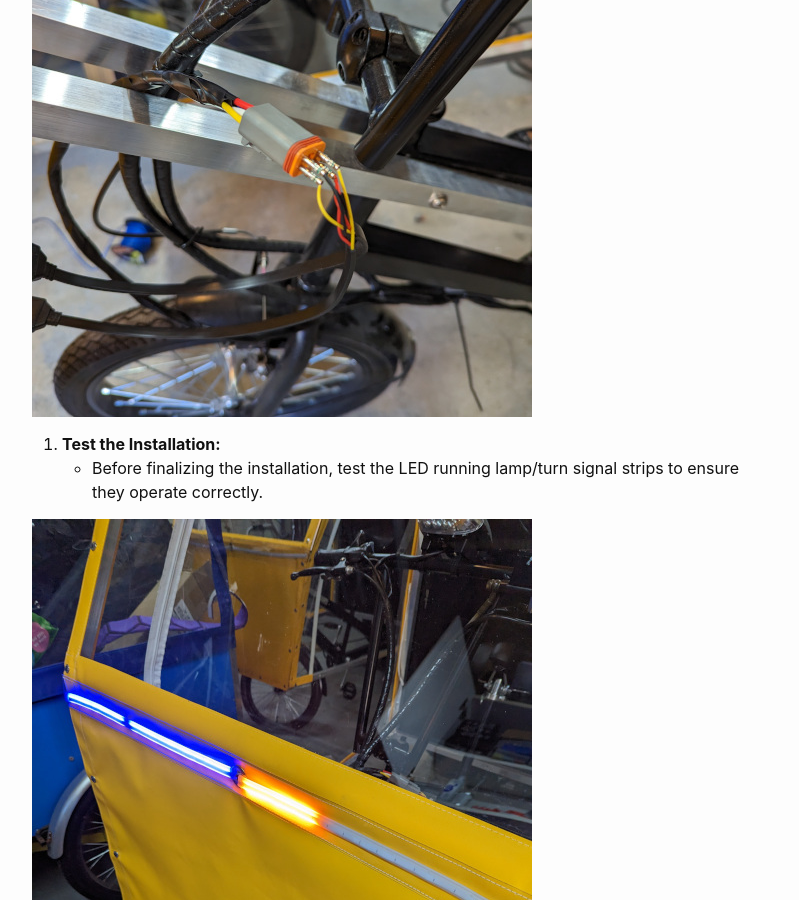
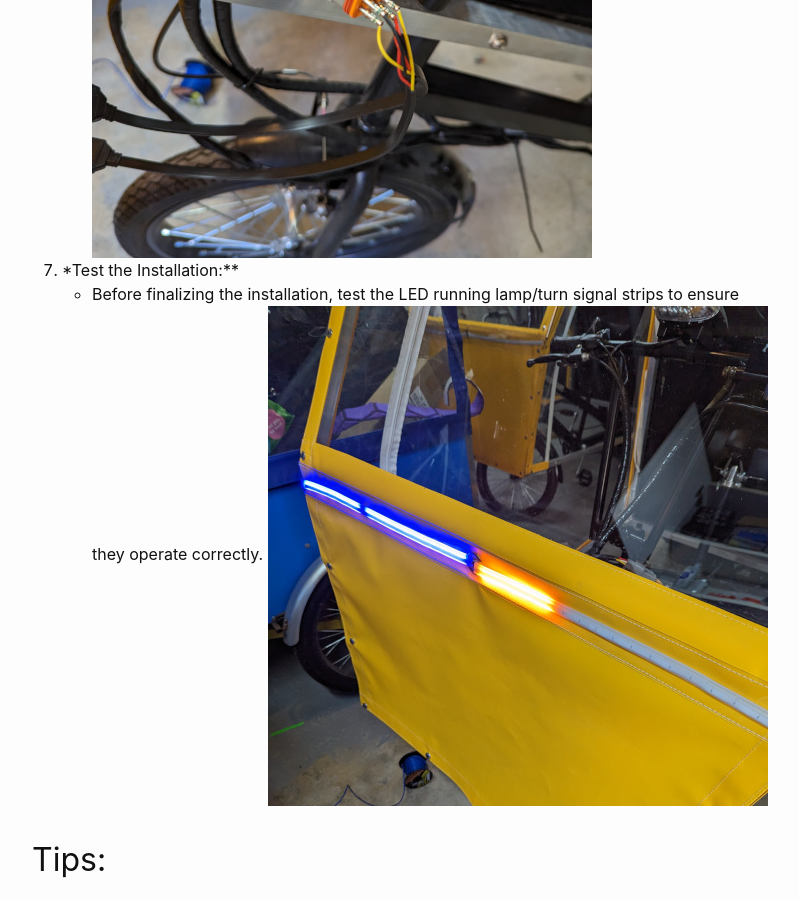
Before and after one commit to ElectricElk/tech-wiki, a Jekyll site: the page built from a-series/upgrades/running-lights.md, in a window 1280 px wide and 900 px high, scrolled down 3504 px. Shown: the whole window, without its empty margins (238-1037 px from the left). Built offline with Jekyll 4.4.1, drawn with Linux system fonts in a browser that asks for light colours; part of the change alters nothing that is shown.

Commit message:
formatting

```diff
--- a/a-series/upgrades/running-lights.md
+++ b/a-series/upgrades/running-lights.md
@@ -29,44 +29,32 @@ installation. Ensure you have all the necessary parts and tools before starting.
 
 1. **Locate the JReady Pigtail:**
     - Identify the JReady pigtail coming out of the control box.
-
-![locate pigtail](./images/running-lights/01.jpg)
-
+   ![locate pigtail](./images/running-lights/01.jpg)
 2. **Create a Matching Pigtail:**
     - To match the existing pigtail, note that the colors correspond to the following functions:
         - White -> ground
         - Blue -> running lights
         - Yellow -> right turn signal
         - Red with white stripe -> left turn signal
-
-![create pigtail](./images/running-lights/02.jpg)
-
-4. **Wrap the Wire Harness:**
+   ![create pigtail](./images/running-lights/02.jpg)
+3. **Wrap the Wire Harness:**
     - Wrap the entire wire harness in electrical tape or conduit to protect and secure the wires.
-
-![wrap harness](./images/running-lights/03.jpg)
-
-5. **Connect the Wire Harness:**
+  ![wrap harness](./images/running-lights/03.jpg)
+4. **Connect the Wire Harness:**
     - Connect the wire harness to the pigtail coming from the control box.
     - Use zip ties to secure the harness to existing wiring to prevent it from dangling or getting caught.
-
-6. **Insert Running Lights:**
+5. **Insert Running Lights:**
     - Insert the LED running lights through the grommet into the clear pouch where they are mounted.
-
-![insert running lights](./images/running-lights/04.jpg)
-
-7. **Match the Wiring:**
+  ![insert running lights](./images/running-lights/04.jpg)
+6. **Match the Wiring:**
     - Refer to the running lights' instructions to determine the correct wiring for the LED strips.
     - Create a pigtail that matches the one on the wire harness to connect to the LED strips.
     - Note: in the picture I am testing the wiring _before_ creating the
       pigtail.
-
-![match wiring](./images/running-lights/05.jpg)
-
-8. **Test the Installation:**
+  ![match wiring](./images/running-lights/05.jpg)
+7. *Test the Installation:**
     - Before finalizing the installation, test the LED running lamp/turn signal strips to ensure they operate correctly.
-
-![test installation](./images/running-lights/06.jpg)
+  ![test installation](./images/running-lights/06.jpg)
 
 ## Tips:
 
```
